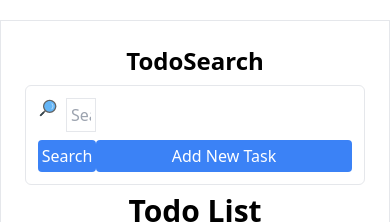
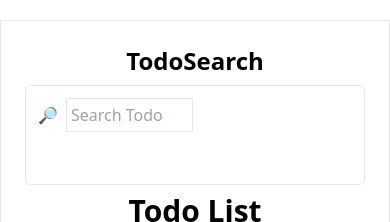
Before and after one commit to DavincyProject/react-todolist, a React (Vite) app: page / in a window 390 px wide. Shown: the top 222 px of the page. Built offline with nearby package versions, Linux system fonts and the light colour scheme.

Commit message:
changes: make todoSearch responsive

```diff
--- a/src/components/TodoSearch.jsx
+++ b/src/components/TodoSearch.jsx
@@ -1,32 +1,21 @@
-// import React from 'react'
+import { useState } from "react"
 
 export default function TodoSearch() {
     return (
         <div>
-      <h1 className="font-bold text-2xl">TodoSearch</h1>
-      <div className="container-fluid mx-2 flex m-2 border rounded-md p-3 flex justify-around">
-        <div className="flex flex-col w-64">
-          <div className="flex gap-2">
-            <label htmlFor="search">
-              <img src="/public/search.svg" alt="search" />
-            </label>
-            <input
-              placeholder="Search Todo"
-              className="border p-1 w-full"
-              onChange=""
-            ></input>
+            <h1 className='font-bold text-2xl'>TodoSearch</h1>
+            <div className='container-fluid mx-2 m-2 border rounded-md p-3 flex justify-around'>
+                <div className='flex flex-col w-1/2 mr-1'>
+                    <div className="flex items-center gap-2">
+                        🔎<input placeholder='Search Todo' className='border p-1 w-full' onChange={(e) => setgetItems(e.target.value)} ></input>
                     </div>
 
-          <button className="bg-blue-500 rounded mt-2 text-white font-medium h-8">
-            Search
-          </button>
+                    <button className='bg-btn-default rounded mt-2 text-white font-medium h-8'>Search</button>
                 </div>
-        <div className="flex flex-col-reverse">
-          <button className="bg-blue-500 rounded mt-2 text-white font-medium w-64 h-8">
-            Add New Task
-          </button>
+                <div className='flex flex-col-reverse w-1/2'>
+                    <button className='bg-btn-default rounded mt-2 text-white font-medium w-full h-8'>Add New Task</button>
                 </div>
             </div>
         </div>
-  );
+    )
 }
```
Lines whose indentation alone changed are shown as unchanged.
